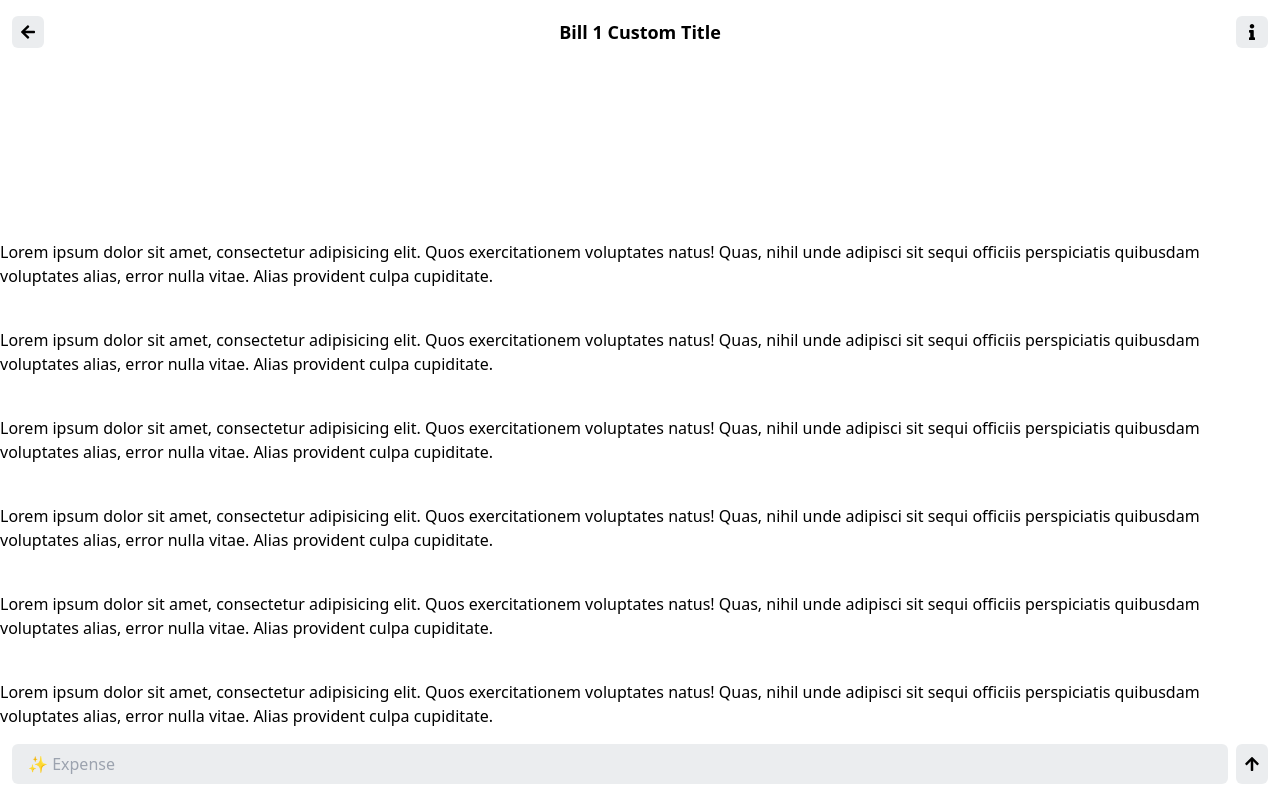
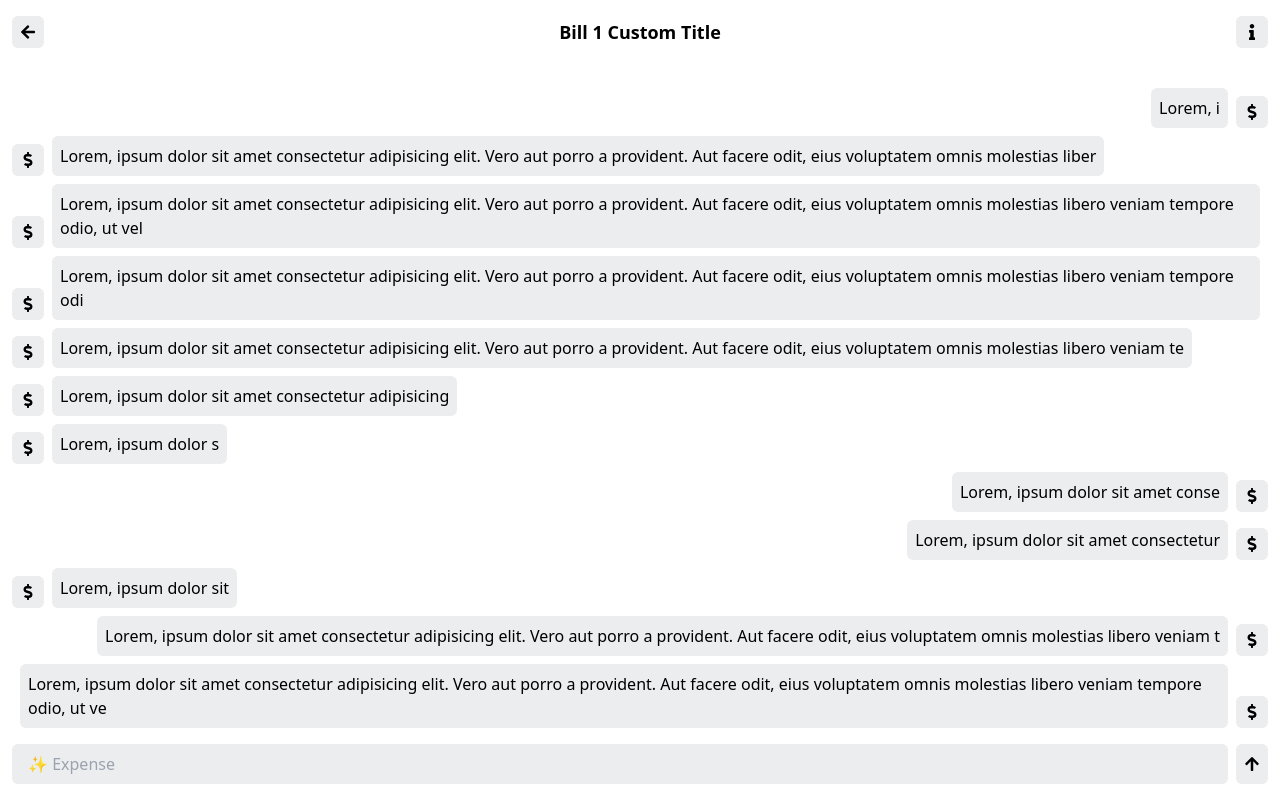
Before and after one commit to kawlik/metric-backlog, a React (Vite) app: page /#/bill/1 in a window 1280 px wide. Both pictures are taken after a click on the button 1252 px from the left and 32 px from the top of the page. Built offline with nearby package versions, Linux system fonts and the light colour scheme.

Commit message:
Updating expenses layout

```diff
--- a/src/components/@.ts
+++ b/src/components/@.ts
@@ -1,10 +1,12 @@
+export { default as AvatarIconComponent } from './avatar-icon.component';
 export { default as BackgroundMessageComponent } from './background-message.component';
 export { default as BillInputComponent } from './bill-input.component';
-export { default as BillListViewComponent } from './bill-list-view.component';
+export { default as BillListItemComponent } from './bill-list-item.component';
 export { default as BillsListComponent } from './bills-list.component';
 export { default as ButtonIconExposedComponent } from './button-icon-exposed.component';
 export { default as ButtonIconLabelComponent } from './button-icon-label.component';
 export { default as ButtonIconComponent } from './button-icon.component';
+export { default as ExpenseListItemComponent } from './expense-list-item.component';
 export { default as PageSelectorComponent } from './page-selector.component';
 export { default as RegularInputComponent } from './regular-input.component';
 export { default as RegularSelectComponent } from './regular-select.component';
--- /dev/null
+++ b/src/components/avatar-icon.component.tsx
@@ -0,0 +1,12 @@
+import { IconType } from 'react-icons';
+
+export default function (props: { icon: IconType }) {
+	// component logic
+
+	// component layout
+	return (
+		<span className="backdrop-blur-lg bg-gray-400 bg-opacity-20 mx-0 mt-auto p-2 rounded-md w-8 active:scale-95">
+			<props.icon />
+		</span>
+	);
+}
--- a/src/components/bills-list.component.tsx
+++ b/src/components/bills-list.component.tsx
@@ -1,5 +1,5 @@
 import { BillType } from '../types/@';
-import { BillListViewComponent } from './@';
+import { BillListItemComponent } from './@';
 
 export default function (props: { action(billID: string): void; bills: BillType[] }) {
 	// component logic
@@ -8,7 +8,7 @@ export default function (props: { action(billID: string): void; bills: BillType[
 	return (
 		<ul className="flex flex-1 flex-col  gap-4">
 			{props.bills.map((bill) => (
-				<BillListViewComponent
+				<BillListItemComponent
 					action={() => props.action(bill.id)}
 					id={bill.id}
 					key={bill.id}
--- /dev/null
+++ b/src/components/expense-list-item.component.tsx
@@ -0,0 +1,29 @@
+import { FaDollarSign } from 'react-icons/fa';
+import { AvatarIconComponent } from './@';
+import { Expande } from './utils/@';
+import Collapse from './utils/collapse';
+
+export default function (props: {
+	date?: string;
+	price?: number;
+	title?: string;
+	type?: string;
+	user?: string;
+}) {
+	// component logic
+	const isMine = !!Math.round(Math.random());
+
+	// component layout
+	return (
+		<div className="flex flex-nowrap gap-2 px-3">
+			{isMine ? <AvatarIconComponent icon={FaDollarSign} /> : <Expande expande={true} />}
+			<div className="backdrop-blur-lg bg-gray-400 bg-opacity-20 p-2 rounded-md">
+				{'Lorem, ipsum dolor sit amet consectetur adipisicing elit. Vero aut porro a provident. Aut facere odit, eius voluptatem omnis molestias libero veniam tempore odio, ut vel voluptates, similique placeat quia.'.slice(
+					0,
+					Math.floor(Math.random() * 204) + 1,
+				)}
+			</div>
+			{!isMine ? <AvatarIconComponent icon={FaDollarSign} /> : <Expande expande={true} />}
+		</div>
+	);
+}
--- a/src/components/utils/@.ts
+++ b/src/components/utils/@.ts
@@ -1,2 +1,3 @@
 export { default as Collapse } from './collapse';
+export { default as Expande } from './expande';
 export { default as Hide } from './hide';
--- /dev/null
+++ b/src/components/utils/expande.tsx
@@ -0,0 +1,6 @@
+export default function (props: { expande: boolean }) {
+	// component logic
+
+	// component layout
+	return props.expande ? <div className="flex-1" /> : null;
+}
--- a/src/screens/bill.screen.tsx
+++ b/src/screens/bill.screen.tsx
@@ -1,7 +1,7 @@
 import { useEffect, useState } from 'react';
 import { FaArrowLeft, FaInfo } from 'react-icons/fa';
 import { useLocation, useNavigate } from 'react-router-dom';
-import { BillInputComponent, TopBarComponent } from '../components/@';
+import { BillInputComponent, ExpenseListItemComponent, TopBarComponent } from '../components/@';
 import { BillType, ExpenseType } from '../types/@';
 
 export default function () {
@@ -16,9 +16,6 @@ export default function () {
 	const [billData, setBillData] = useState<BillType | null>(null);
 	const [expenses, setExpenses] = useState<ExpenseType[]>([]);
 
-    console.log(billData);
-    console.log(expenses);
-
 	// actions:TopBarComponent
 	const goBack = () => navigate(-1);
 	const goInfo = () => {};
@@ -28,17 +25,16 @@ export default function () {
 		fetch(`mock/bill-${billID}.json`)
 			.then((res) => res.json())
 			.then((res) => {
-
 				const _expenses = res.bills as ExpenseType[];
 				const _billData = {
 					id: res.id,
 					participants: res.participanrs,
 					timestamp: res.timestamp,
-                    title: res.title
+					title: res.title,
 				} as BillType;
 
-                setBillData(res);
-                setExpenses(res);
+				setBillData(_billData);
+				setExpenses(_expenses);
 			});
 	}, []);
 
@@ -52,43 +48,19 @@ export default function () {
 				iconR={FaInfo}
 				label={billData?.title || ''}
 			/>
-			<article className="flex flex-1 flex-col-reverse gap-10 overflow-y-scroll">
-				<p>
-					Lorem ipsum dolor sit amet, consectetur adipisicing elit. Quos
-					exercitationem voluptates natus! Quas, nihil unde adipisci sit sequi
-					officiis perspiciatis quibusdam voluptates alias, error nulla vitae. Alias
-					provident culpa cupiditate.
-				</p>
-				<p>
-					Lorem ipsum dolor sit amet, consectetur adipisicing elit. Quos
-					exercitationem voluptates natus! Quas, nihil unde adipisci sit sequi
-					officiis perspiciatis quibusdam voluptates alias, error nulla vitae. Alias
-					provident culpa cupiditate.
-				</p>
-				<p>
-					Lorem ipsum dolor sit amet, consectetur adipisicing elit. Quos
-					exercitationem voluptates natus! Quas, nihil unde adipisci sit sequi
-					officiis perspiciatis quibusdam voluptates alias, error nulla vitae. Alias
-					provident culpa cupiditate.
-				</p>
-				<p>
-					Lorem ipsum dolor sit amet, consectetur adipisicing elit. Quos
-					exercitationem voluptates natus! Quas, nihil unde adipisci sit sequi
-					officiis perspiciatis quibusdam voluptates alias, error nulla vitae. Alias
-					provident culpa cupiditate.
-				</p>
-				<p>
-					Lorem ipsum dolor sit amet, consectetur adipisicing elit. Quos
-					exercitationem voluptates natus! Quas, nihil unde adipisci sit sequi
-					officiis perspiciatis quibusdam voluptates alias, error nulla vitae. Alias
-					provident culpa cupiditate.
-				</p>
-				<p>
-					Lorem ipsum dolor sit amet, consectetur adipisicing elit. Quos
-					exercitationem voluptates natus! Quas, nihil unde adipisci sit sequi
-					officiis perspiciatis quibusdam voluptates alias, error nulla vitae. Alias
-					provident culpa cupiditate.
-				</p>
+			<article className="flex flex-1 flex-col-reverse gap-2 overflow-y-scroll">
+				<ExpenseListItemComponent />
+				<ExpenseListItemComponent />
+				<ExpenseListItemComponent />
+				<ExpenseListItemComponent />
+				<ExpenseListItemComponent />
+				<ExpenseListItemComponent />
+				<ExpenseListItemComponent />
+				<ExpenseListItemComponent />
+				<ExpenseListItemComponent />
+				<ExpenseListItemComponent />
+				<ExpenseListItemComponent />
+				<ExpenseListItemComponent />
 			</article>
 			<BillInputComponent action={() => {}} />
 		</>
```
Also changed, not shown: src/components/bill-list-item.component.tsx (renamed from src/components/bill-list-view.component.tsx). Lines whose indentation alone changed are shown as unchanged.
